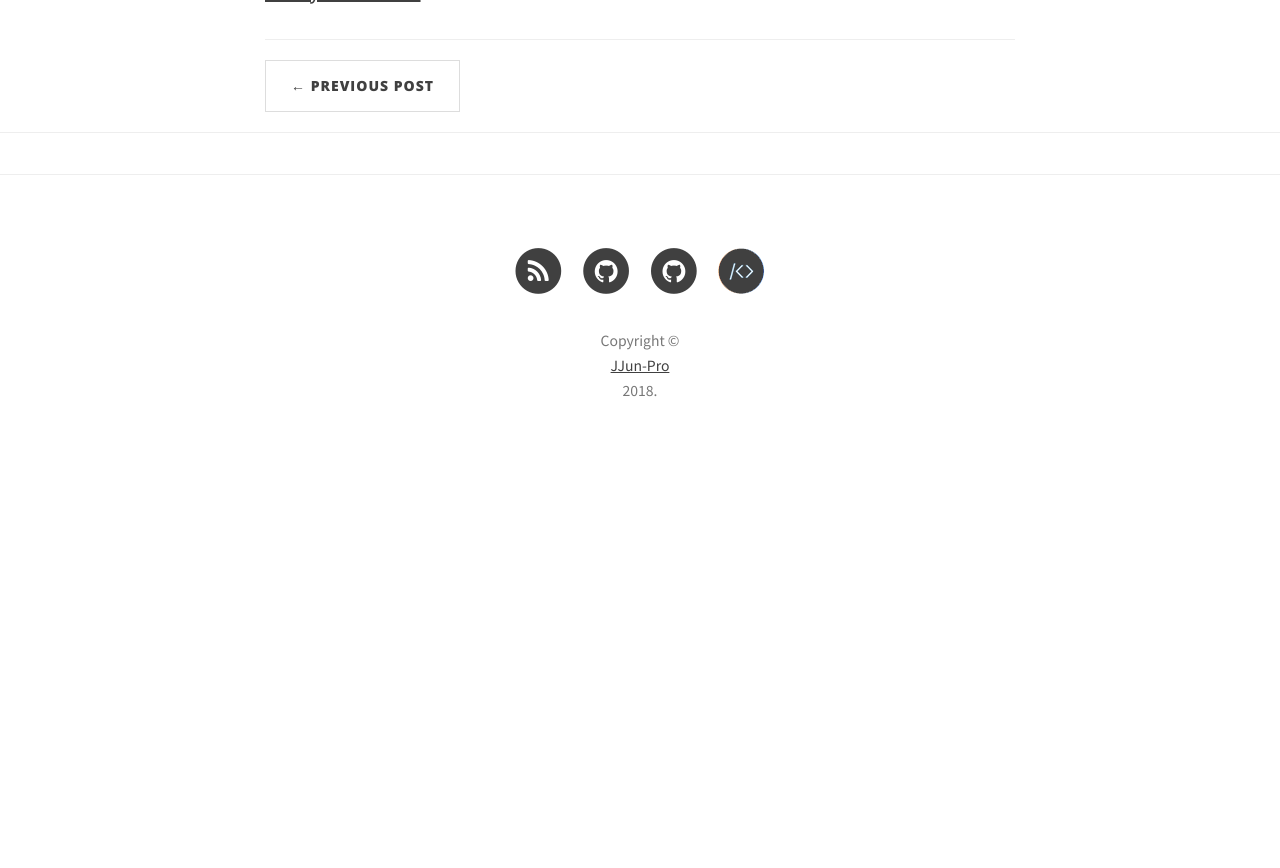
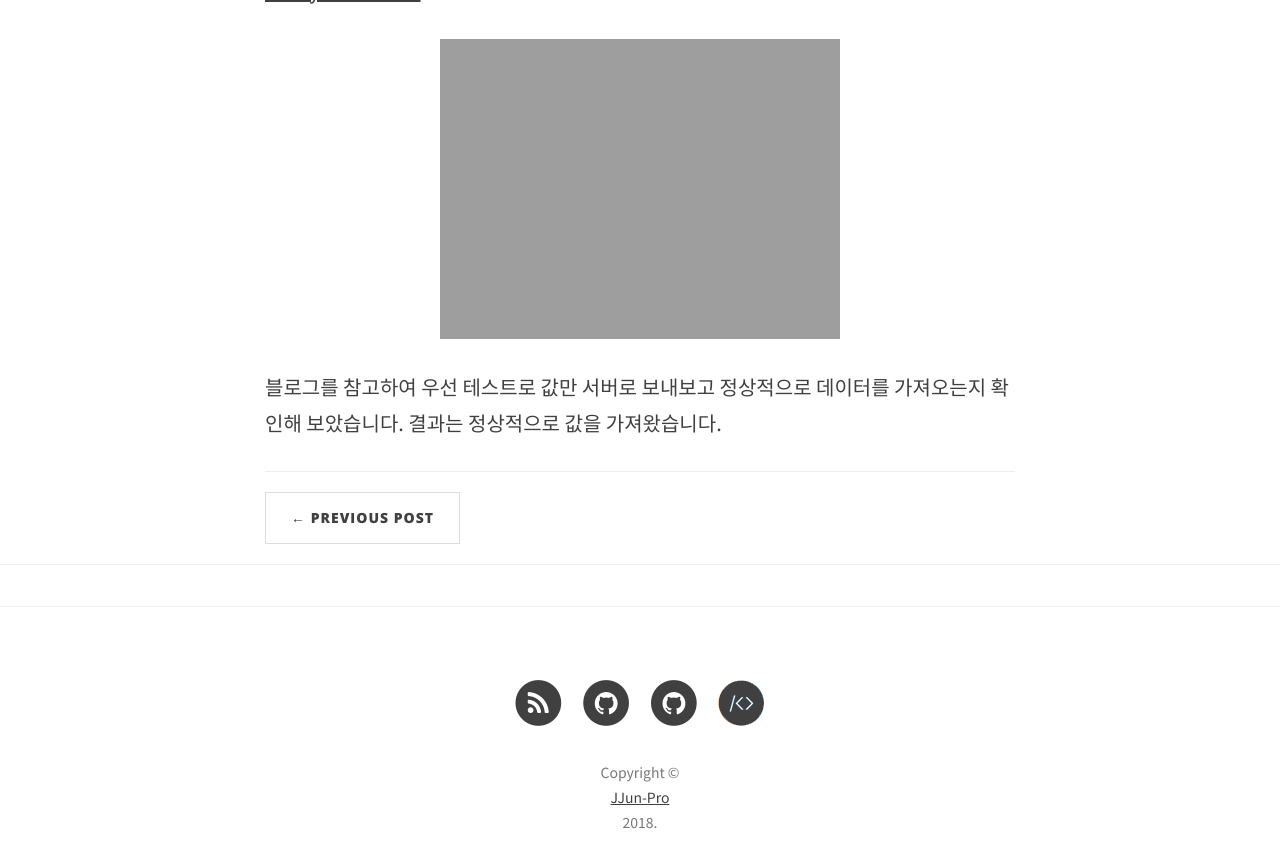
Before and after one commit to alalstjr/jjunpro.github.io, a Jekyll site: the page built from _posts/2019-07-05-포트폴리오 제작 일지-03.md, in a window 1280 px wide and 900 px high, scrolled down 1506 px. Shown: the top 868 px of the window. Built offline with Jekyll 4.4.1, drawn with Linux system fonts in a browser that asks for light colours; nearby versions of some CDN libraries; comment, search, counter and statistics services are not loaded; before the commit the page ends 1974 px from its top, so only the background shows below that.

Commit message:
Update 2019-07-05-포트폴리오 제작 일지-03.md

```diff
--- a/_posts/2019-07-05-포트폴리오 제작 일지-03.md
+++ b/_posts/2019-07-05-포트폴리오 제작 일지-03.md
@@ -25,3 +25,8 @@ category:   JAVA
 
 <a href="https://www.popit.kr/spring-boot-jpa-%ED%8E%98%EC%9D%B4%EC%A7%95-api-%EB%A7%8C%EB%93%A4%EA%B8%B0/">Yun 님의 블로그</a>
 <a href="http://millky.com/@origoni/post/1171">Millky 님의 블로그</a>
+
+![Description](https://alalstjr.github.io/jjunpro.github.io/img/2019/07/2019-07-05-1.png)
+
+블로그를 참고하여 우선 테스트로 값만 서버로 보내보고 정상적으로 데이터를 가져오는지 확인해 보았습니다.
+결과는 정상적으로 값을 가져왔습니다.
```
